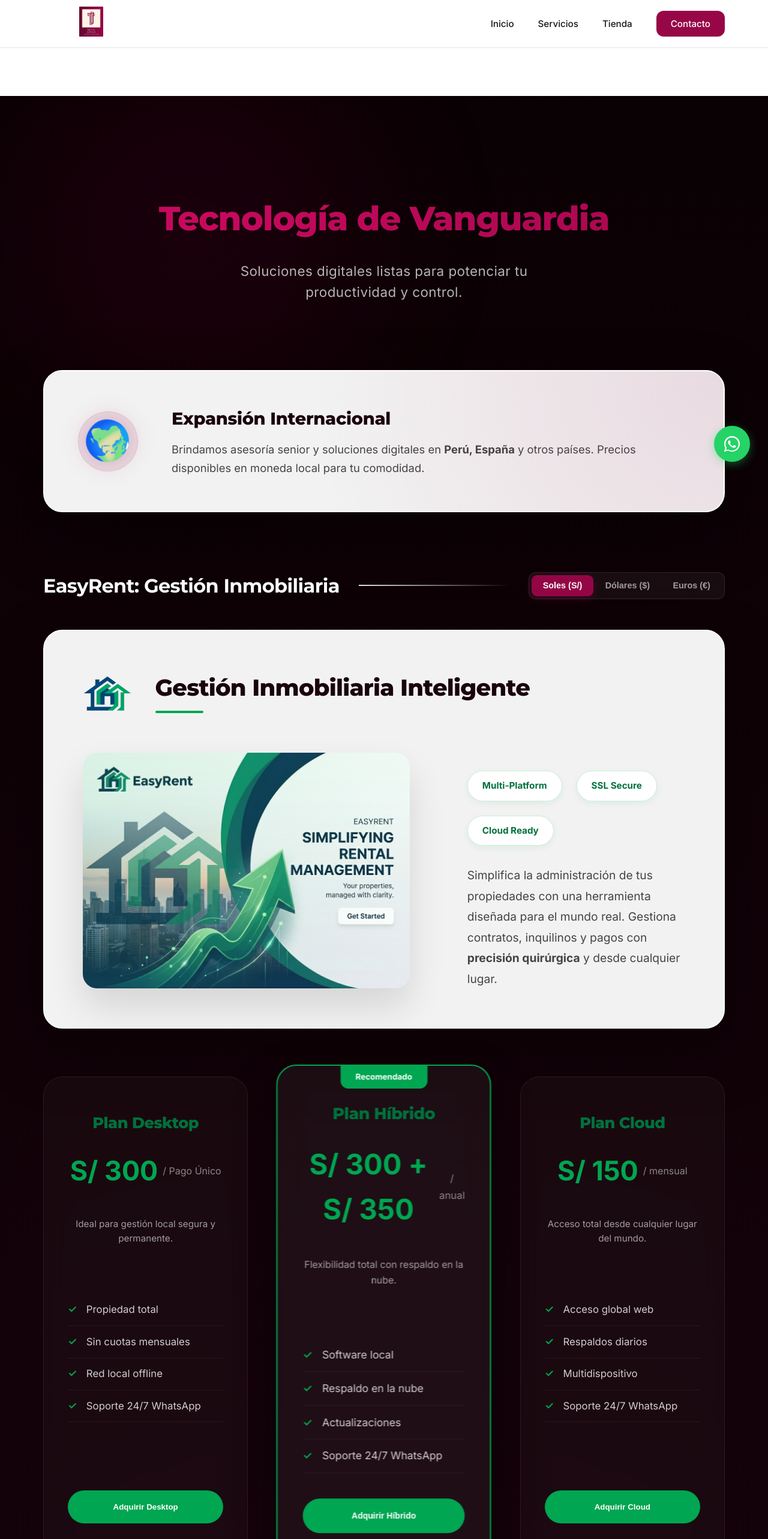
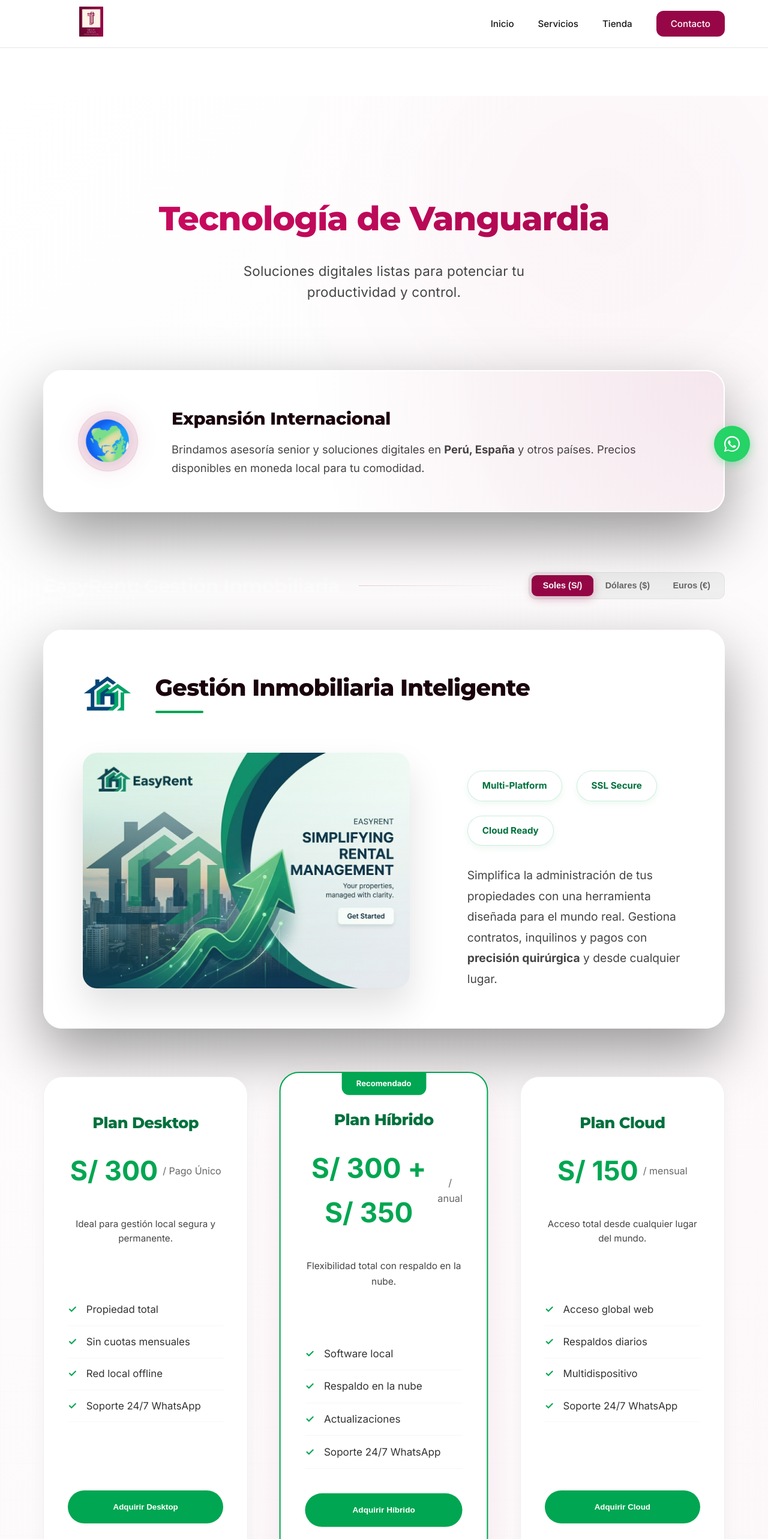
Before and after one commit to techinnovareg-lgtm/WebTechInnova, a Next.js app: page /tienda in a window 1280 px wide. Shown: the top 2566 px of the page at 60% size. Built offline with nearby package versions, Linux system fonts and the light colour scheme.

Commit message:
feat: integración visual Labora 2

```diff
--- a/src/components/sections/Store.module.css
+++ b/src/components/sections/Store.module.css
@@ -1,12 +1,12 @@
 .store {
     padding: 10rem 0;
-    background: radial-gradient(circle at 50% 50%, #1a030d 0%, #0a0104 100%);
+    background: linear-gradient(135deg, #ffffff 0%, #fcf7f9 50%, #f5f0f3 100%);
     position: relative;
     overflow: hidden;
     opacity: 0;
     transform: translateY(30px);
     transition: all 1.2s cubic-bezier(0.16, 1, 0.3, 1);
-    color: white;
+    color: #1a030d;
 }
 
 .store.revealed {
@@ -33,46 +33,58 @@
     right: 0;
     bottom: 0;
     background-image:
-        linear-gradient(rgba(151, 7, 71, 0.05) 1px, transparent 1px),
-        linear-gradient(90deg, rgba(151, 7, 71, 0.05) 1px, transparent 1px);
-    background-size: 80px 80px;
-    mask-image: radial-gradient(circle at center, black, transparent 80%);
-    opacity: 0.3;
+        linear-gradient(rgba(151, 7, 71, 0.03) 1px, transparent 1px),
+        linear-gradient(90deg, rgba(151, 7, 71, 0.03) 1px, transparent 1px);
+    background-size: 60px 60px;
+    mask-image: radial-gradient(circle at center, black, transparent 90%);
+    opacity: 0.5;
 }
 
 .techGlow,
 .techGlow2 {
     position: absolute;
-    width: 800px;
-    height: 800px;
-    background: radial-gradient(circle, rgba(151, 7, 71, 0.2) 0%, transparent 70%);
-    filter: blur(100px);
+    width: 1000px;
+    height: 1000px;
+    background: radial-gradient(circle, rgba(151, 7, 71, 0.08) 0%, rgba(200, 9, 94, 0.04) 40%, transparent 70%);
+    filter: blur(120px);
     pointer-events: none;
-    z-index: 0;
-    animation: pulseGlow 8s infinite alternate ease-in-out;
+    z-index: 1;
+    animation: meltanoFloat 15s infinite alternate ease-in-out;
 }
 
-@keyframes pulseGlow {
+@keyframes meltanoFloat {
     0% {
-        transform: scale(1) translate(0, 0);
+        transform: translate(0, 0) scale(1);
+        opacity: 0.4;
+    }
+
+    33% {
+        transform: translate(50px, -30px) scale(1.1);
+        opacity: 0.6;
+    }
+
+    66% {
+        transform: translate(-20px, 40px) scale(0.9);
         opacity: 0.5;
     }
 
     100% {
-        transform: scale(1.1) translate(20px, 20px);
-        opacity: 0.8;
+        transform: translate(10px, 10px) scale(1);
+        opacity: 0.4;
     }
 }
 
 .techGlow {
-    top: -200px;
-    left: -100px;
+    top: -300px;
+    right: -200px;
+    animation-delay: 0s;
 }
 
 .techGlow2 {
-    bottom: -200px;
-    right: -100px;
-    opacity: 0.6;
+    bottom: -300px;
+    left: -200px;
+    animation-delay: -5s;
+    background: radial-gradient(circle, rgba(0, 166, 81, 0.05) 0%, transparent 70%);
 }
 
 .header {
@@ -124,11 +136,11 @@
 
 .subtitle {
     font-size: 1.4rem;
-    color: rgba(255, 255, 255, 0.7);
+    color: #444;
     max-width: 600px;
     margin: 0 auto;
-    font-weight: 300;
-    letter-spacing: 0.02em;
+    font-weight: 400;
+    letter-spacing: 0.01em;
 }
 
 .subHeader {
@@ -147,24 +159,24 @@
 }
 
 .divider {
-    height: 2px;
+    height: 1px;
     flex-grow: 1;
-    background: linear-gradient(to right, var(--neutral-gray), transparent);
+    background: linear-gradient(to right, rgba(151, 7, 71, 0.2), transparent);
 }
 
 .currencySwitcher {
     display: flex;
-    background: rgba(255, 255, 255, 0.05);
+    background: #f0f0f0;
     padding: 4px;
     border-radius: 12px;
-    border: 1px solid rgba(255, 255, 255, 0.1);
+    border: 1px solid rgba(0, 0, 0, 0.05);
 }
 
 .currencyBtn {
     padding: 0.6rem 1.2rem;
     border: none;
     background: transparent;
-    color: rgba(255, 255, 255, 0.6);
+    color: #666;
     font-size: 0.9rem;
     font-weight: 700;
     cursor: pointer;
@@ -173,7 +185,7 @@
 }
 
 .currencyBtn:hover {
-    color: white;
+    color: var(--primary);
 }
 
 .activeCurrency {
@@ -332,19 +344,18 @@
 }
 
 .planCard {
-    background: rgba(255, 255, 255, 0.03);
-    backdrop-filter: blur(20px);
-    -webkit-backdrop-filter: blur(20px);
-    border: 1px solid rgba(255, 255, 255, 0.08);
+    background: #ffffff;
+    border: 1px solid rgba(0, 0, 0, 0.06);
     border-radius: 32px;
     padding: 3.5rem 2.5rem;
     display: flex;
     flex-direction: column;
     transition: all 0.5s cubic-bezier(0.16, 1, 0.3, 1);
     position: relative;
-    z-index: 1;
+    z-index: 2;
     overflow: hidden;
     height: 100%;
+    box-shadow: 0 10px 30px rgba(0, 0, 0, 0.04);
 }
 
 .planCard::after {
@@ -361,23 +372,23 @@
 }
 
 .planCard:hover {
-    transform: translateY(-20px) scale(1.02);
-    border-color: rgba(151, 7, 71, 0.4);
+    transform: translateY(-15px);
+    border-color: rgba(151, 7, 71, 0.2);
     box-shadow:
-        0 40px 80px rgba(0, 0, 0, 0.6),
-        0 0 20px rgba(151, 7, 71, 0.2);
+        0 40px 80px rgba(151, 7, 71, 0.1),
+        0 0 40px rgba(200, 9, 94, 0.05);
 }
 
 .planCard:hover::after {
-    opacity: 1;
+    opacity: 0.1;
+    transform: scale(1.2);
 }
 
 .recommended {
     border: 2px solid var(--primary);
-    transform: scale(1.05);
-    z-index: 2;
-    background: rgba(255, 255, 255, 0.05);
-    box-shadow: 0 30px 60px rgba(0, 0, 0, 0.5);
+    transform: scale(1.02);
+    z-index: 3;
+    box-shadow: 0 30px 60px rgba(151, 7, 71, 0.08);
 }
 
 .recommended:hover {
@@ -402,6 +413,7 @@
     font-weight: 800;
     margin-bottom: 1.5rem;
     text-align: center;
+    color: #1a030d;
 }
 
 .priceInfo {
@@ -417,12 +429,12 @@
 }
 
 .period {
-    color: rgba(255, 255, 255, 0.5);
+    color: #666;
     margin-left: 0.5rem;
 }
 
 .descriptionText {
-    color: rgba(255, 255, 255, 0.6);
+    color: #444;
     text-align: center;
     margin-bottom: 2.5rem;
     font-size: 0.95rem;
@@ -437,12 +449,12 @@
 
 .featureList li {
     padding: 0.8rem 0;
-    color: rgba(255, 255, 255, 0.8);
+    color: #333;
     font-size: 1.05rem;
     display: flex;
     align-items: center;
     gap: 1rem;
-    border-bottom: 1px solid rgba(255, 255, 255, 0.05);
+    border-bottom: 1px solid rgba(0, 0, 0, 0.03);
 }
 
 .featureList li::before {
@@ -476,15 +488,14 @@
 }
 
 .otherCard {
-    background: rgba(255, 255, 255, 0.03);
-    backdrop-filter: blur(20px);
-    -webkit-backdrop-filter: blur(20px);
+    background: #ffffff;
     border-radius: var(--radius-lg);
     display: flex;
     flex-direction: column;
     overflow: hidden;
-    border: 1px solid rgba(255, 255, 255, 0.08);
+    border: 1px solid rgba(0, 0, 0, 0.06);
     transition: all 0.3s ease;
+    box-shadow: 0 10px 30px rgba(0, 0, 0, 0.04);
 }
 
 .otherCard:hover {
@@ -536,12 +547,12 @@
 .otherInfo h4 {
     font-size: 1.4rem;
     margin-bottom: 0.5rem;
-    color: white;
+    color: #1a030d;
 }
 
 .otherInfo p {
     font-size: 0.95rem;
-    color: rgba(255, 255, 255, 0.6);
+    color: #555;
     margin-bottom: 1.5rem;
 }
 
@@ -678,18 +689,17 @@
 }
 
 .paymentCard {
-    background: rgba(255, 255, 255, 0.03);
-    backdrop-filter: blur(20px);
-    -webkit-backdrop-filter: blur(20px);
+    background: #ffffff;
     padding: 2.5rem 2rem;
     border-radius: var(--radius-lg);
-    border: 1px solid rgba(255, 255, 255, 0.08);
+    border: 1px solid rgba(0, 0, 0, 0.06);
     display: flex;
     flex-direction: column;
     align-items: center;
     transition: all 0.4s cubic-bezier(0.175, 0.885, 0.32, 1.275);
     position: relative;
     overflow: hidden;
+    box-shadow: 0 10px 30px rgba(0, 0, 0, 0.04);
 }
 
 .paymentCard::before {
@@ -730,25 +740,25 @@
     font-size: 1.3rem;
     font-weight: 800;
     margin-bottom: 0.5rem;
-    color: white;
+    color: #1a030d;
 }
 
 .paymentInfo p {
-    color: rgba(255, 255, 255, 0.6);
+    color: #666;
     font-size: 0.9rem;
     font-weight: 500;
 }
 
 .clientPortal {
     margin: 6rem 0;
-    background: radial-gradient(circle at 100% 0%, #1a030d 0%, #050102 100%);
+    background: linear-gradient(135deg, #ffffff 0%, #f9f2f5 100%);
     border-radius: var(--radius-lg);
     padding: 6rem 4rem;
     position: relative;
     overflow: hidden;
-    color: white;
-    box-shadow: 0 30px 60px rgba(0, 0, 0, 0.6);
-    border: 1px solid rgba(151, 7, 71, 0.1);
+    color: #1a030d;
+    box-shadow: 0 30px 100px rgba(0, 0, 0, 0.06);
+    border: 1px solid rgba(151, 7, 71, 0.06);
 }
 
 .clientPortal::before {
@@ -807,23 +817,21 @@
 }
 
 .portalCard {
-    background: rgba(255, 255, 255, 0.03);
-    backdrop-filter: blur(20px);
-    -webkit-backdrop-filter: blur(20px);
-    border: 1px solid rgba(255, 255, 255, 0.08);
+    background: #ffffff;
+    border: 1px solid rgba(0, 0, 0, 0.06);
     padding: 3.5rem;
     border-radius: 32px;
     transition: all 0.5s cubic-bezier(0.16, 1, 0.3, 1);
     display: flex;
     flex-direction: column;
     align-items: flex-start;
+    box-shadow: 0 10px 30px rgba(0, 0, 0, 0.03);
 }
 
 .portalCard:hover {
     transform: translateY(-10px);
-    background: rgba(255, 255, 255, 0.06);
     border-color: #00a651;
-    box-shadow: 0 20px 40px rgba(0, 0, 0, 0.2);
+    box-shadow: 0 30px 60px rgba(0, 166, 81, 0.1);
 }
 
 .portalIcon {
@@ -847,11 +855,12 @@
     font-size: 1.5rem;
     font-weight: 700;
     margin-bottom: 1rem;
+    color: #1a030d;
 }
 
 .portalCard p {
     font-size: 0.95rem;
-    opacity: 0.8;
+    color: #555;
     line-height: 1.6;
     margin-bottom: 2.5rem;
 }
@@ -873,18 +882,18 @@
 
 .portalBtnSecondary {
     background: transparent;
-    color: white;
+    color: #1a030d;
     padding: 1rem 2rem;
     border-radius: 12px;
     font-weight: 700;
     text-decoration: none;
-    border: 1px solid rgba(255, 255, 255, 0.3);
+    border: 1.5px solid rgba(0, 0, 0, 0.15);
     transition: all 0.3s ease;
 }
 
 .portalBtnSecondary:hover {
-    background: rgba(255, 255, 255, 0.1);
-    border-color: white;
+    background: rgba(0, 0, 0, 0.03);
+    border-color: #1a030d;
 }
 
 .paymentInfo p {
```
